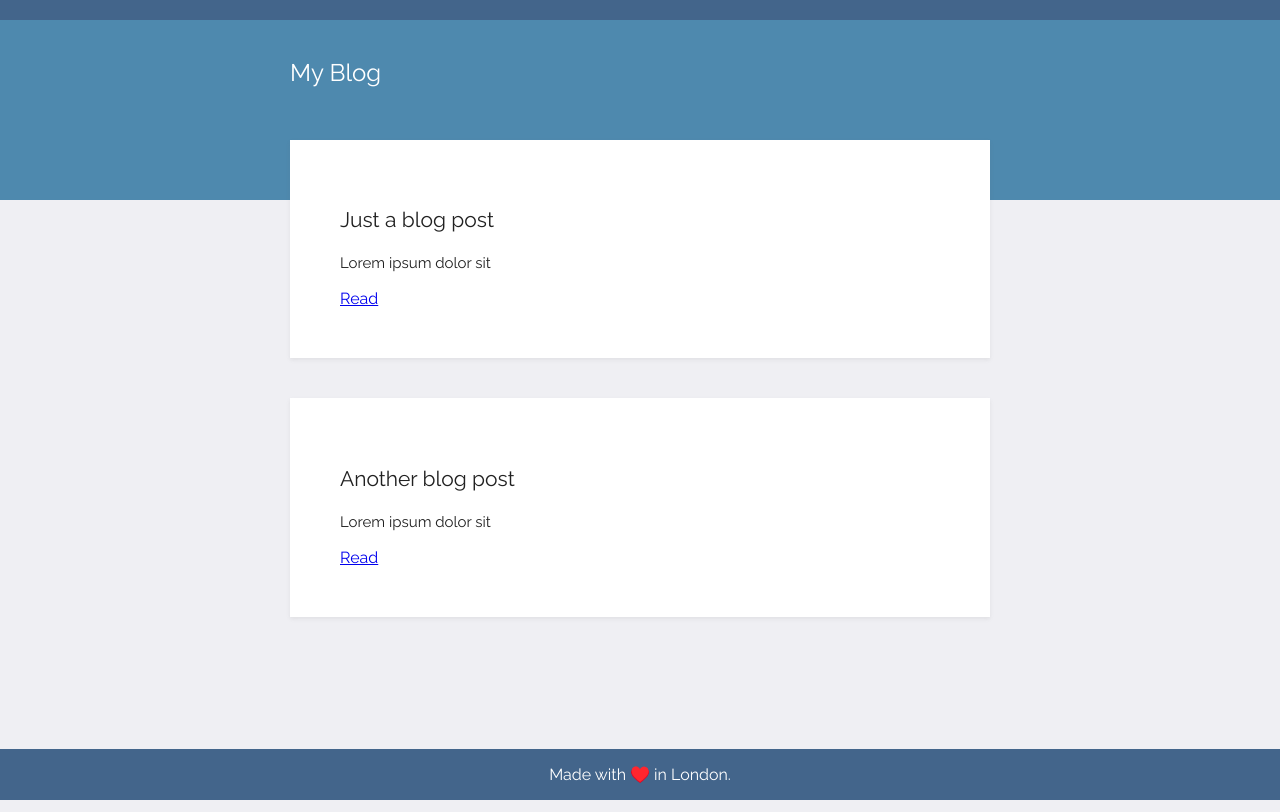
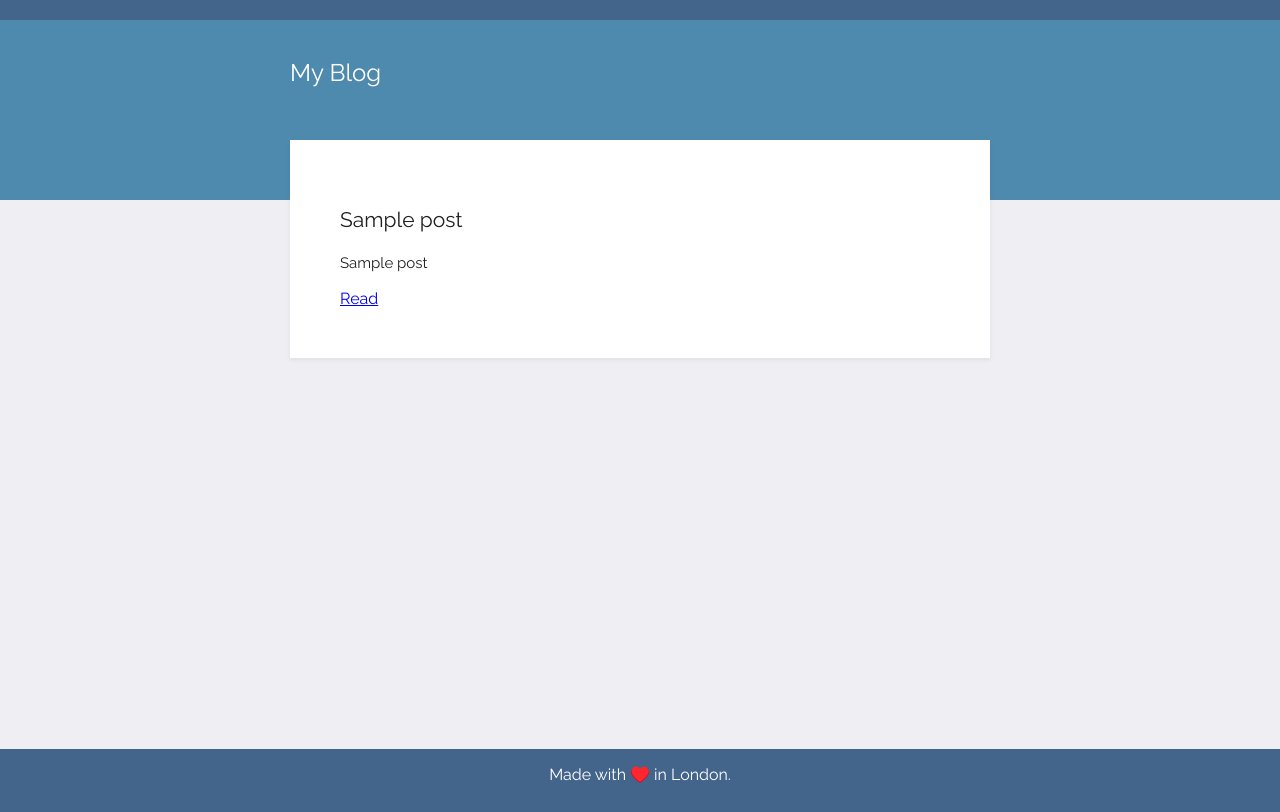
Before and after one commit to yadaovinzce52/Blog-Post, a Flask app: template templates/index.html in a window 1280 px wide. Run offline with Flask 3, Linux system fonts and the light colour scheme; the template is opened without the code that fills it: most values are stand-ins (such as "Sample title", 1, 10 or a date in 2020).

Commit message:
Finished Flask Blog Post project

```diff
--- a/templates/index.html
+++ b/templates/index.html
@@ -11,20 +11,15 @@
     <div class="top">
         <div class="title"><h1>My Blog</h1></div>
     </div>
-    <div class="content">
-        <div class="card">
-            <h2>Just a blog post</h2>
-            <p class="text">Lorem ipsum dolor sit </p>
-            <a href="#">Read</a>
+    {% for post in posts %}
+        <div class="content">
+            <div class="card">
+                <h2>{{ post['title'] }}</h2>
+                <p class="text">{{ post['subtitle'] }}</p>
+                <a href="{{ url_for('post_redirect', post_id=post['id']) }}">Read</a>
+            </div>
         </div>
-    </div>
-    <div class="content">
-        <div class="card">
-            <h2>Another blog post</h2>
-            <p class="text">Lorem ipsum dolor sit </p>
-            <a href="#">Read</a>
-        </div>
-    </div>
+    {% endfor %}
 </div>
 </body>
 <footer>
--- a/templates/post.html
+++ b/templates/post.html
@@ -13,8 +13,9 @@
            </div>
         <div class="content">
             <div class="card">
-                <h2>Title</h2>
-                <p>Post Body</p>
+                <h2>{{ post['title'] }}</h2>
+                <p>{{ post['subtitle'] }}</p>
+                <p>{{ post['body'] }}</p>
             </div>
 
     </div>
```
Also changed, not shown: main.py (+17 -1 lines).
